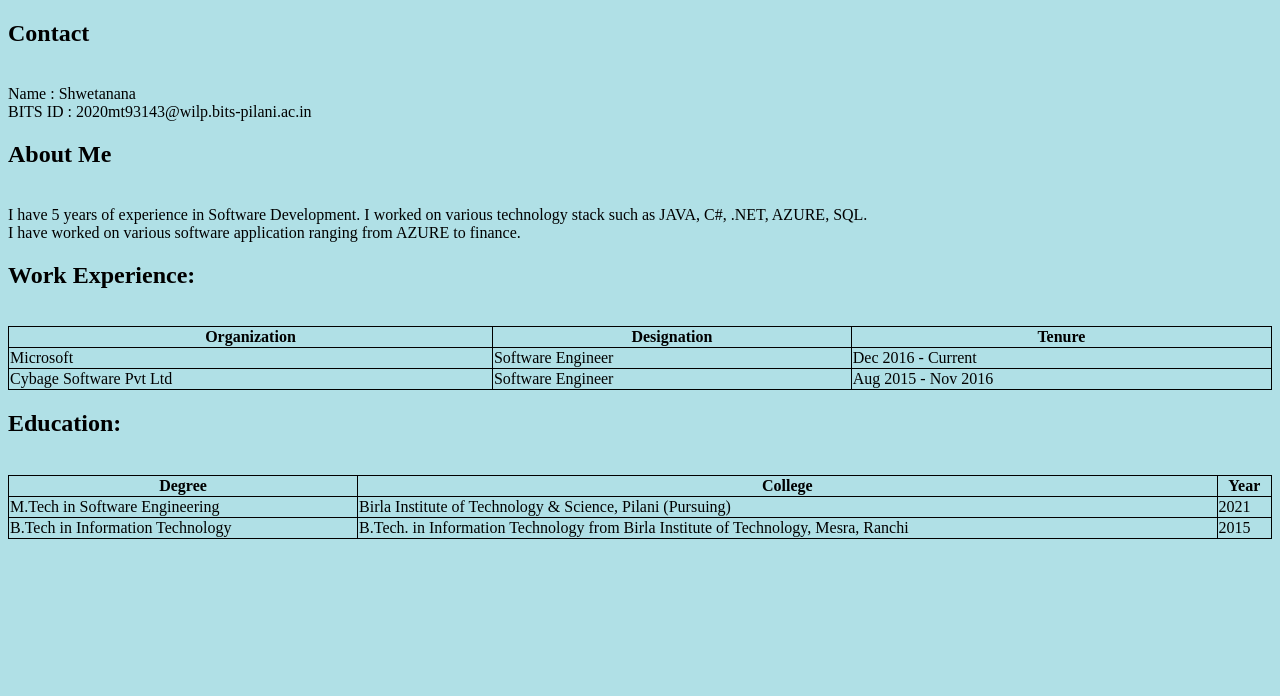
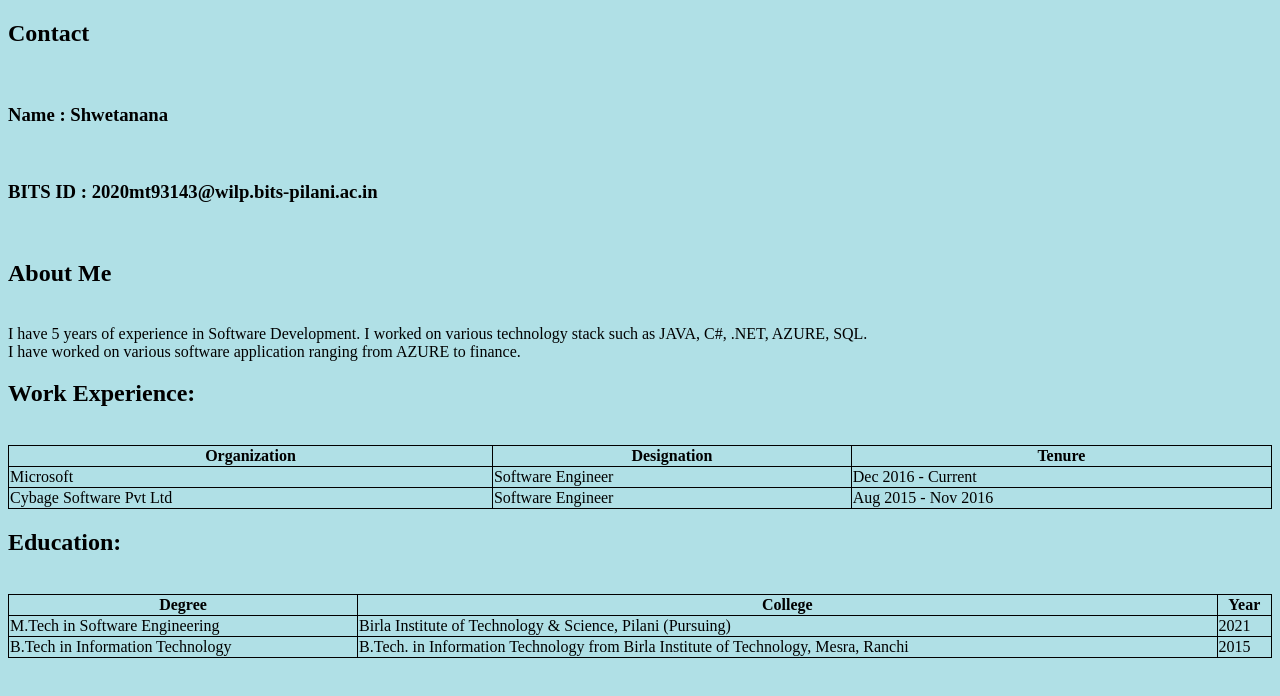
Before and after one commit to ShwetananaBITS/ShwetananaBITS.github.io, a plain HTML site: page index.html in a window 1280 px wide. Drawn offline with Linux system fonts and the light colour scheme.

Commit message:
Update index.html

```diff
--- a/index.html
+++ b/index.html
@@ -12,8 +12,8 @@ table, th, td {
 
 <body style="background-color:powderblue;">
   <h2>Contact</h2><br>
-  Name : Shwetanana <br>
-  BITS ID : 2020mt93143@wilp.bits-pilani.ac.in <br>
+  <h3>Name : Shwetanana </h3><br>
+  <h3>BITS ID : 2020mt93143@wilp.bits-pilani.ac.in </h3><br>
 
   <h2>About Me</h2><br>
 I have 5 years of experience in Software Development. I worked on various technology stack such as JAVA, C#, .NET, AZURE, SQL. <br>
```
